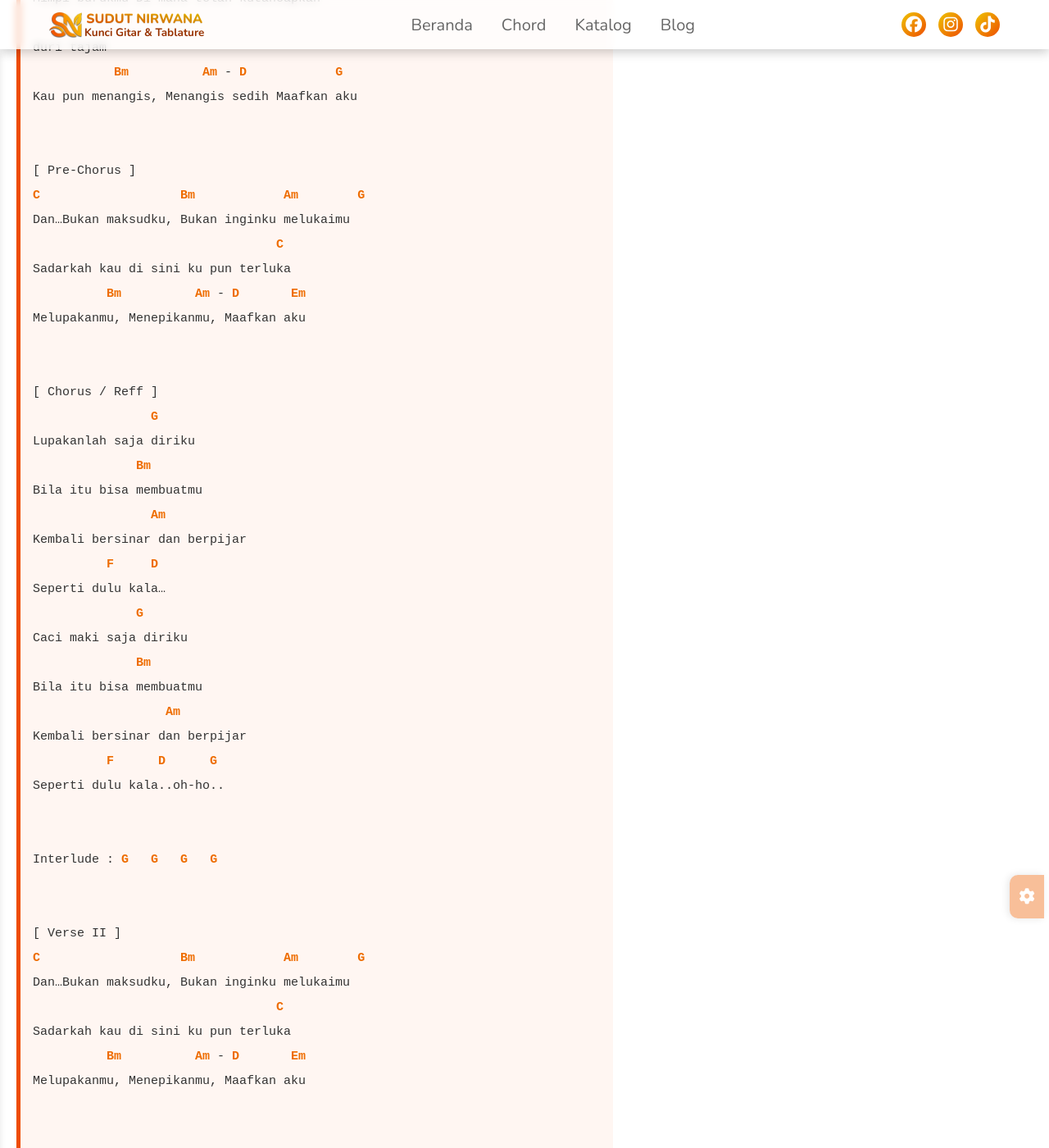
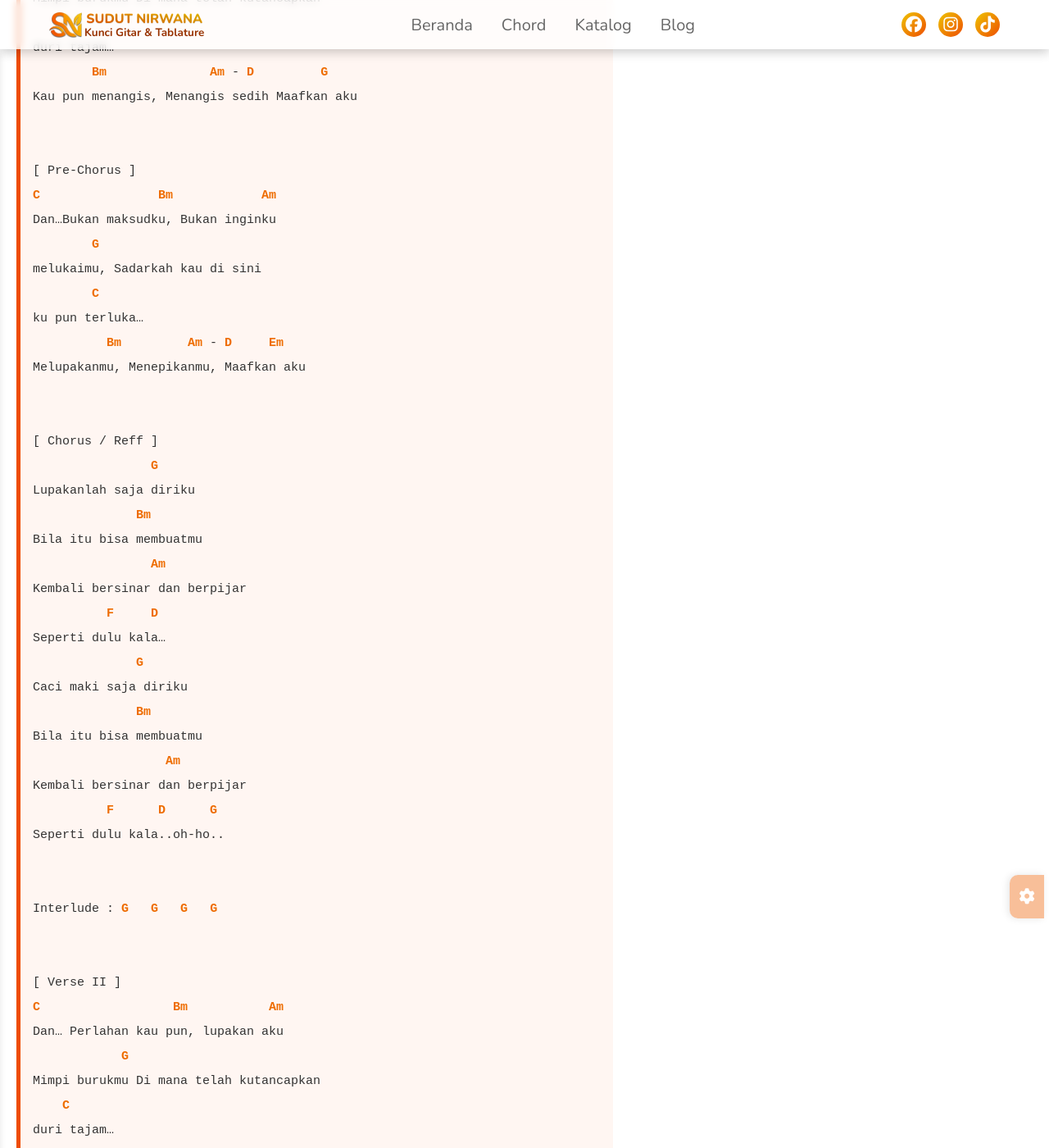
Before and after one commit to sudut-nirwana/sudut-nirwana-main, a Jekyll site: the page built from _chord/sheila-on-7/sheila-on-7-dan.md, in a window 1280 px wide and 1400 px high, scrolled down 673 px. Shown: the whole window at 82% size. Built offline with Jekyll 4.4.1, drawn with Linux system fonts in a browser that asks for light colours; some web fonts are replaced; some of the changed text lies outside the part shown.

Commit message:
Update sheila-on-7-dan.md

```diff
--- a/_chord/sheila-on-7/sheila-on-7-dan.md
+++ b/_chord/sheila-on-7/sheila-on-7-dan.md
@@ -7,27 +7,28 @@ permalink: /chord/sheila-on-7/Dan/
 ---
 Intro : G   G   G   G
 [ Verse I ]
-C              Bm               Am
+C              Bm             Am
 Dan...Dan bila esok datang kembali
              G
 Seperti sejak kala dimana kau bisa bercanda
-C                   Bm           Am
+C                  Bm           Am
 Dan... Perlahan kau pun, lupakan aku
             G
 Mimpi burukmu Di mana telah kutancapkan
     C
-duri tajam
-           Bm          Am - D            G
+duri tajam...
+        Bm              Am - D         G
 Kau pun menangis, Menangis sedih Maafkan aku
 
 [ Pre-Chorus ]
-C                   Bm            Am        G
-Dan...Bukan maksudku, Bukan inginku melukaimu
-                                 C
-Sadarkah kau di sini ku pun terluka
-          Bm          Am - D       Em
+C                Bm            Am
+Dan...Bukan maksudku, Bukan inginku
+        G
+melukaimu, Sadarkah kau di sini
+        C
+ku pun terluka...
+          Bm         Am - D     Em
 Melupakanmu, Menepikanmu, Maafkan aku
-
 
 [ Chorus / Reff ]
                 G
@@ -50,12 +51,14 @@ Seperti dulu kala..oh-ho..
 Interlude : G   G   G   G
 
 [ Verse II ]
-C                   Bm            Am        G
-Dan...Bukan maksudku, Bukan inginku melukaimu
-                                 C
-Sadarkah kau di sini ku pun terluka
-          Bm          Am - D       Em
-Melupakanmu, Menepikanmu, Maafkan aku
+C                  Bm           Am
+Dan... Perlahan kau pun, lupakan aku
+            G
+Mimpi burukmu Di mana telah kutancapkan
+    C
+duri tajam...
+        Bm              Am - D         G
+Kau pun menangis, Menangis sedih Maafkan aku
 
 [ Chorus / Reff ]
                 G
```
